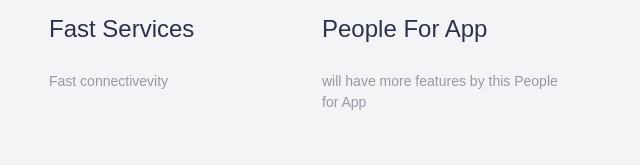
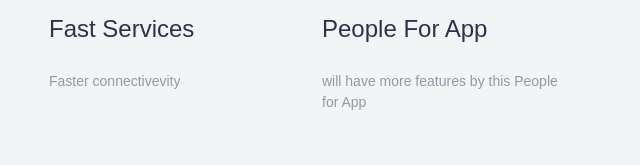
Before and after one commit to KollaAnilKumar/People-For-Project, a plain HTML site: page index.html in a window 1280 px wide. Shown: the part 1157-1322 px from the top of the page, 606-1246 px from the left. Drawn offline with Linux system fonts and the light colour scheme.

Commit message:
Update index.html
Jk

```diff
--- a/index.html
+++ b/index.html
@@ -103,7 +103,7 @@
             </div>
             <div class="feature-description">
               <p>
-                Fast connectivevity
+                Faster connectivevity
               </p>
             </div>
           </div>
```
